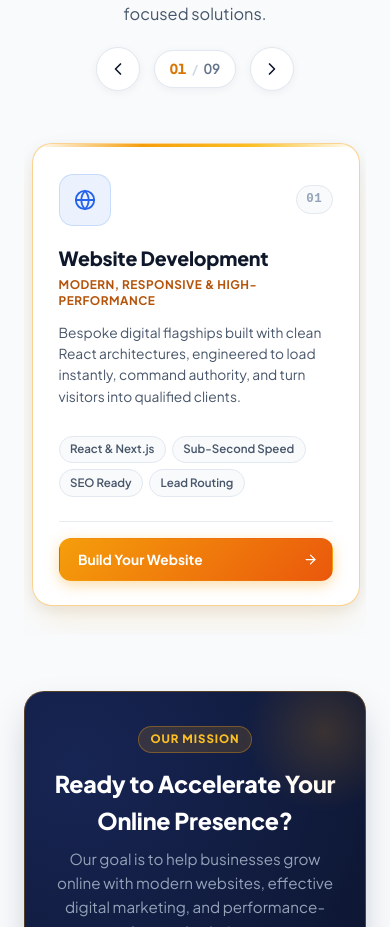
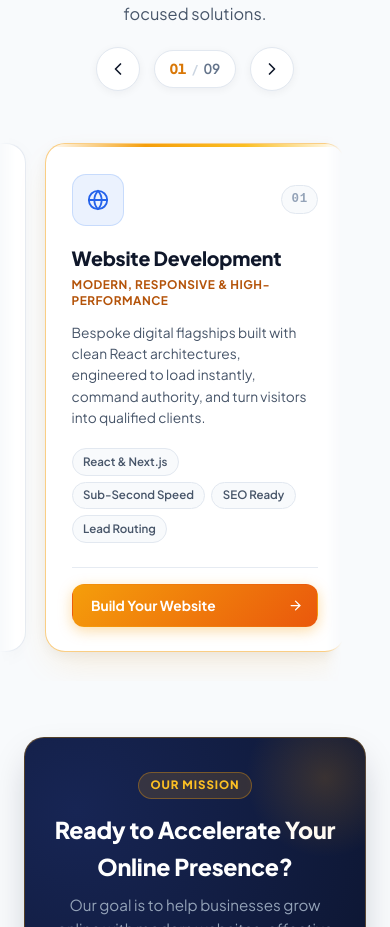
Before and after one commit to Raghulraja9720/night-owls-studio, a React (Vite) app: page / in a window 390 px wide. Shown: the part 3650-4577 px from the top of the page. Built offline with nearby package versions, Linux system fonts and the light colour scheme; no server answers.

Commit message:
fix(services): implement continuous marquee auto-drift on phone, eliminate scroll-snap locking, and enable seamless infinite flow

```diff
--- a/src/components/Services.jsx
+++ b/src/components/Services.jsx
@@ -196,22 +196,25 @@ function ServiceCard({ svc, isActive, onCardClick, onSelect }) {
 
 export default function Services({ onSelectService }) {
   const [isVisible, setIsVisible] = useState(false);
-  const [activeIndex, setActiveIndex] = useState(servicesData.length); // Start at Set 2, item 0
+  const [activeIndex, setActiveIndex] = useState(0);
   const sectionRef = useRef(null);
   const trackWrapperRef = useRef(null);
   const isPausedRef = useRef(false);
   const pauseTimerRef = useRef(null);
   const animFrameRef = useRef(null);
+  const touchStartXRef = useRef(0);
+  const touchStartYRef = useRef(0);
+  const hasDraggedRef = useRef(false);
 
-  const pauseAutoScrollTemporarily = () => {
+  const pauseAutoScroll = (resumeDelay = 3000) => {
     isPausedRef.current = true;
     if (pauseTimerRef.current) clearTimeout(pauseTimerRef.current);
     pauseTimerRef.current = setTimeout(() => {
       isPausedRef.current = false;
-    }, 6000);
+    }, resumeDelay);
   };
 
-  const smoothScrollTo = (targetX, duration = 500) => {
+  const smoothScrollTo = (targetX, duration = 400) => {
     const container = trackWrapperRef.current;
     if (!container) return;
 
@@ -223,12 +226,12 @@ export default function Services({ onSelectService }) {
     const startX = container.scrollLeft;
     const distance = targetX - startX;
     const startTime = performance.now();
-    const easeOutQuart = (t) => 1 - Math.pow(1 - t, 4);
+    const easeOutCubic = (t) => 1 - Math.pow(1 - t, 3);
 
     const step = (now) => {
       const elapsed = now - startTime;
       const progress = Math.min(elapsed / duration, 1);
-      container.scrollLeft = startX + distance * easeOutQuart(progress);
+      container.scrollLeft = startX + distance * easeOutCubic(progress);
 
       if (progress < 1) {
         animFrameRef.current = requestAnimationFrame(step);
@@ -241,105 +244,70 @@ export default function Services({ onSelectService }) {
     animFrameRef.current = requestAnimationFrame(step);
   };
 
-  const centerCard = (cardIdx, smooth = true) => {
+  const handleNext = () => {
+    pauseAutoScroll(3500);
     const container = trackWrapperRef.current;
     if (!container) return;
     const cards = container.querySelectorAll('.marquee-card');
-    if (cardIdx >= 0 && cardIdx < cards.length) {
-      const card = cards[cardIdx];
-      const targetLeft = Math.round(card.offsetLeft - (container.clientWidth - card.offsetWidth) / 2);
+    if (!cards.length) return;
 
-      if (typeof window !== 'undefined' && window.innerWidth <= 768) {
-        if (smooth) {
-          container.scrollTo({
-            left: targetLeft,
-            behavior: 'smooth'
-          });
-        } else {
-          container.scrollLeft = targetLeft;
-        }
-      } else {
-        if (smooth) {
-          smoothScrollTo(targetLeft, 520);
-        } else {
-          container.scrollLeft = targetLeft;
-        }
-      }
-    }
+    const cardStep = cards[1] ? (cards[1].offsetLeft - cards[0].offsetLeft) : 320;
+    smoothScrollTo(container.scrollLeft + cardStep, 450);
   };
 
-  const handleCardClick = (idx, serviceTitle) => {
-    if (activeIndex !== idx) {
-      pauseAutoScrollTemporarily();
-      setActiveIndex(idx);
-      centerCard(idx, true);
-    } else {
-      handleServiceClick(serviceTitle);
-    }
-  };
-
-  const handleNext = () => {
-    pauseAutoScrollTemporarily();
+  const handlePrev = () => {
+    pauseAutoScroll(3500);
     const container = trackWrapperRef.current;
     if (!container) return;
     const cards = container.querySelectorAll('.marquee-card');
-    let nextIdx = activeIndex + 1;
-    if (nextIdx >= cards.length - 2) {
-      const loopedIdx = (nextIdx % servicesData.length) + servicesData.length;
-      centerCard(loopedIdx, false);
-      nextIdx = loopedIdx + 1;
-    }
-    setActiveIndex(nextIdx);
-    centerCard(nextIdx, true);
+    if (!cards.length) return;
+
+    const cardStep = cards[1] ? (cards[1].offsetLeft - cards[0].offsetLeft) : 320;
+    smoothScrollTo(container.scrollLeft - cardStep, 450);
   };
 
-  const handlePrev = () => {
-    pauseAutoScrollTemporarily();
-    const container = trackWrapperRef.current;
-    if (!container) return;
-    let prevIdx = activeIndex - 1;
-    if (prevIdx < 2) {
-      const loopedIdx = (prevIdx % servicesData.length) + servicesData.length;
-      centerCard(loopedIdx, false);
-      prevIdx = loopedIdx - 1;
+  const handleTouchStart = (e) => {
+    isPausedRef.current = true;
+    hasDraggedRef.current = false;
+    if (e.touches && e.touches[0]) {
+      touchStartXRef.current = e.touches[0].clientX;
+      touchStartYRef.current = e.touches[0].clientY;
     }
-    setActiveIndex(prevIdx);
-    centerCard(prevIdx, true);
-  };
-
-  const handleTouchStart = () => {
-    isPausedRef.current = true;
     if (animFrameRef.current) {
       cancelAnimationFrame(animFrameRef.current);
       animFrameRef.current = null;
     }
   };
 
+  const handleTouchMove = (e) => {
+    isPausedRef.current = true;
+    if (e.touches && e.touches[0]) {
+      const diffX = Math.abs(e.touches[0].clientX - touchStartXRef.current);
+      const diffY = Math.abs(e.touches[0].clientY - touchStartYRef.current);
+      if (diffX > 8 || diffY > 8) {
+        hasDraggedRef.current = true;
+      }
+    }
+  };
+
   const handleTouchEnd = () => {
-    pauseAutoScrollTemporarily();
-    setTimeout(() => {
-      const container = trackWrapperRef.current;
-      if (!container) return;
-      const setLen = servicesData.length;
-      setActiveIndex((curr) => {
-        if (curr < setLen || curr >= setLen * 2) {
-          const normalized = (curr % setLen) + setLen;
-          centerCard(normalized, false);
-          return normalized;
-        }
-        return curr;
-      });
-    }, 400);
+    pauseAutoScroll(2500);
+  };
+
+  const handleCardClick = (serviceTitle) => {
+    if (hasDraggedRef.current) return;
+    handleServiceClick(serviceTitle);
   };
 
   const handleScroll = () => {
     const container = trackWrapperRef.current;
     if (!container) return;
 
-    if (animFrameRef.current === null) {
     const containerCenter = container.scrollLeft + container.clientWidth / 2;
     const cards = container.querySelectorAll('.marquee-card');
-      let closestIdx = activeIndex;
+    if (!cards.length) return;
+
+    let closestIdx = 0;
     let minDistance = Infinity;
 
     cards.forEach((card, idx) => {
@@ -351,8 +319,20 @@ export default function Services({ onSelectService }) {
       }
     });
 
-      if (closestIdx !== activeIndex && minDistance < 160) {
-        setActiveIndex(closestIdx);
+    const activeModulo = closestIdx % servicesData.length;
+    if (activeModulo !== activeIndex) {
+      setActiveIndex(activeModulo);
+    }
+
+    // Seamless infinite wrap normalization during touch scroll
+    if (cards.length >= servicesData.length * 2) {
+      const singleSetWidth = cards[servicesData.length].offsetLeft - cards[0].offsetLeft;
+      if (singleSetWidth > 0) {
+        if (container.scrollLeft >= singleSetWidth * 2) {
+          container.scrollLeft -= singleSetWidth;
+        } else if (container.scrollLeft < singleSetWidth * 0.4) {
+          container.scrollLeft += singleSetWidth;
+        }
       }
     }
   };
@@ -376,33 +356,32 @@ export default function Services({ onSelectService }) {
     return () => observer.disconnect();
   }, []);
 
-  // Initial centering on mount
-  useEffect(() => {
-    const initialIndex = servicesData.length;
-    setActiveIndex(initialIndex);
-    const timer = setTimeout(() => {
-      centerCard(initialIndex, false);
-    }, 60);
-    return () => clearTimeout(timer);
-  }, []);
-
-  // Window resize re-centering
-  useEffect(() => {
-    const handleResize = () => {
-      centerCard(activeIndex, false);
-    };
-    window.addEventListener('resize', handleResize);
-    return () => window.removeEventListener('resize', handleResize);
-  }, [activeIndex]);
-
-  // Desktop gentle auto-drift (disabled on touch/mobile devices)
+  // Initial positioning on mount at Set 2
   useEffect(() => {
     const container = trackWrapperRef.current;
     if (!container) return;
 
-    if (typeof window !== 'undefined' && window.innerWidth <= 768) {
-      return;
+    const setInitialPos = () => {
+      const cards = container.querySelectorAll('.marquee-card');
+      if (cards.length >= servicesData.length * 2) {
+        const singleSetWidth = cards[servicesData.length].offsetLeft - cards[0].offsetLeft;
+        if (singleSetWidth > 0) {
+          // Center the first card of Set 2
+          const targetCard = cards[servicesData.length];
+          const initialCenter = targetCard.offsetLeft - (container.clientWidth - targetCard.offsetWidth) / 2;
+          container.scrollLeft = initialCenter > 0 ? initialCenter : singleSetWidth;
         }
+      }
+    };
+
+    const timer = setTimeout(setInitialPos, 60);
+    return () => clearTimeout(timer);
+  }, []);
+
+  // Continuous auto-drift on BOTH mobile and desktop
+  useEffect(() => {
+    const container = trackWrapperRef.current;
+    if (!container) return;
 
     let animId;
     let lastTime = performance.now();
@@ -412,12 +391,20 @@ export default function Services({ onSelectService }) {
       lastTime = time;
 
       if (!isPausedRef.current && animFrameRef.current === null && container) {
-        container.scrollLeft += (22 * delta) / 1000;
-        const totalCards = container.querySelectorAll('.marquee-card');
-        if (totalCards.length > 0) {
-          const singleSetWidth = servicesData.length * (totalCards[0].offsetWidth + 24);
+        // Continuous reading speed: 18px/sec on mobile, 22px/sec on desktop
+        const isMobile = window.innerWidth <= 768;
+        const speed = isMobile ? 18 : 22;
+        container.scrollLeft += (speed * delta) / 1000;
+
+        const cards = container.querySelectorAll('.marquee-card');
+        if (cards.length >= servicesData.length * 2) {
+          const singleSetWidth = cards[servicesData.length].offsetLeft - cards[0].offsetLeft;
+          if (singleSetWidth > 0) {
             if (container.scrollLeft >= singleSetWidth * 2) {
               container.scrollLeft -= singleSetWidth;
+            } else if (container.scrollLeft < singleSetWidth * 0.4) {
+              container.scrollLeft += singleSetWidth;
+            }
           }
         }
       }
@@ -437,7 +424,7 @@ export default function Services({ onSelectService }) {
     }
   };
 
-  const currentDisplayNum = String((activeIndex % servicesData.length) + 1).padStart(2, '0');
+  const currentDisplayNum = String(activeIndex + 1).padStart(2, '0');
   const totalDisplayNum = String(servicesData.length).padStart(2, '0');
 
   return (
@@ -491,6 +478,7 @@ export default function Services({ onSelectService }) {
           onMouseEnter={() => { isPausedRef.current = true; }}
           onMouseLeave={() => { isPausedRef.current = false; }}
           onTouchStart={handleTouchStart}
+          onTouchMove={handleTouchMove}
           onTouchEnd={handleTouchEnd}
           onScroll={handleScroll}
         >
@@ -501,7 +489,7 @@ export default function Services({ onSelectService }) {
                 key={`s1-${svc.id}`}
                 svc={svc}
                 isActive={activeIndex === i}
-                onCardClick={() => handleCardClick(i, svc.title)}
+                onCardClick={() => handleCardClick(svc.title)}
                 onSelect={() => handleServiceClick(svc.title)}
               />
             ))}
@@ -510,8 +498,8 @@ export default function Services({ onSelectService }) {
               <ServiceCard
                 key={`s2-${svc.id}`}
                 svc={svc}
-                isActive={activeIndex === (servicesData.length + i)}
-                onCardClick={() => handleCardClick(servicesData.length + i, svc.title)}
+                isActive={activeIndex === i}
+                onCardClick={() => handleCardClick(svc.title)}
                 onSelect={() => handleServiceClick(svc.title)}
               />
             ))}
@@ -520,8 +508,8 @@ export default function Services({ onSelectService }) {
               <ServiceCard
                 key={`s3-${svc.id}`}
                 svc={svc}
-                isActive={activeIndex === (servicesData.length * 2 + i)}
-                onCardClick={() => handleCardClick(servicesData.length * 2 + i, svc.title)}
+                isActive={activeIndex === i}
+                onCardClick={() => handleCardClick(svc.title)}
                 onSelect={() => handleServiceClick(svc.title)}
               />
             ))}
--- a/src/styles.css
+++ b/src/styles.css
@@ -1107,6 +1107,7 @@ ul {
   -webkit-overflow-scrolling: touch;
   touch-action: pan-x pan-y;
   cursor: grab;
+  user-select: none;
 }
 
 .services-marquee-wrapper:active {
@@ -1123,6 +1124,7 @@ ul {
   gap: 1.5rem;
   overflow: visible;
   padding: 0 0.5rem;
+  will-change: transform;
 }
 
 .marquee-card {
@@ -1133,20 +1135,18 @@ ul {
   min-height: 460px;
   opacity: 1 !important;
   transform: translateY(0) !important;
-  transition: transform 0.3s cubic-bezier(0.16, 1, 0.3, 1),
-              box-shadow 0.3s ease,
-              border-color 0.3s ease,
-              opacity 0.3s ease !important;
+  transition: box-shadow 0.25s ease,
+              border-color 0.25s ease !important;
 }
 
 .marquee-card:hover {
-  transform: translateY(-6px) !important;
+  transform: translateY(-4px) !important;
   box-shadow: 0 20px 35px -8px rgba(15, 23, 42, 0.09), 0 0 0 1px rgba(245, 158, 11, 0.25) !important;
   border-color: rgba(245, 158, 11, 0.35) !important;
 }
 
 .marquee-card.card-active {
-  border-color: rgba(245, 158, 11, 0.45) !important;
+  border-color: rgba(245, 158, 11, 0.5) !important;
   box-shadow: 0 16px 36px -8px rgba(245, 158, 11, 0.14), 0 4px 16px rgba(15, 23, 42, 0.06) !important;
 }
 
@@ -1167,59 +1167,47 @@ ul {
 
 @media (max-width: 768px) {
   .services-marquee-wrapper {
-    padding: 1rem 0 1.85rem;
-    mask-image: none;
-    -webkit-mask-image: none;
-    scroll-snap-type: x mandatory;
-    scroll-behavior: smooth;
+    margin-left: -1.5rem;
+    margin-right: -1.5rem;
+    padding: 1rem 1.5rem 1.85rem;
+    mask-image: linear-gradient(to right, transparent 0%, black 5%, black 95%, transparent 100%);
+    -webkit-mask-image: linear-gradient(to right, transparent 0%, black 5%, black 95%, transparent 100%);
     -webkit-overflow-scrolling: touch;
+    touch-action: pan-x pan-y;
   }
 
   .services-marquee-track {
-    gap: 1rem;
-    padding: 0 calc((100vw - min(84vw, 340px)) / 2);
+    gap: 1.15rem;
+    padding: 0 0.5rem;
   }
 
   .marquee-card {
-    width: min(84vw, 340px);
-    min-width: min(84vw, 340px);
-    max-width: min(84vw, 340px);
-    padding: 1.5rem 1.3rem 1.3rem;
+    width: 300px;
+    min-width: 300px;
+    max-width: 300px;
+    padding: 1.45rem 1.25rem 1.25rem;
     min-height: 440px;
-    scroll-snap-align: center;
-    scroll-snap-stop: normal;
-    opacity: 0.82 !important;
-    transform: scale(0.97) !important;
-  }
-
-  .marquee-card.card-active {
+    transform: none !important;
     opacity: 1 !important;
-    transform: scale(1) !important;
-    border-color: rgba(245, 158, 11, 0.45) !important;
-    box-shadow: 0 16px 36px -8px rgba(245, 158, 11, 0.16), 0 4px 16px rgba(15, 23, 42, 0.08) !important;
+  }
+
+  .marquee-card:hover {
+    transform: none !important;
   }
 }
 
 @media (max-width: 380px) {
   .services-marquee-track {
-    gap: 0.75rem;
-    padding: 0 calc((100vw - 280px) / 2);
+    gap: 0.85rem;
+    padding: 0 0.25rem;
   }
 
   .marquee-card {
-    width: 280px;
-    min-width: 280px;
-    max-width: 280px;
-    padding: 1.3rem 1.1rem 1.15rem;
-    min-height: 420px;
-  }
-}
-
-@media (hover: none) {
-  .marquee-card:not(.card-active):hover {
-    transform: scale(0.97) !important;
-    box-shadow: 0 4px 20px -2px rgba(15, 23, 42, 0.04) !important;
-    border-color: rgba(226, 232, 240, 0.85) !important;
+    width: 275px;
+    min-width: 275px;
+    max-width: 275px;
+    padding: 1.25rem 1.05rem 1.15rem;
+    min-height: 425px;
   }
 }
 
--- a/styles.css
+++ b/styles.css
@@ -1107,6 +1107,7 @@ ul {
   -webkit-overflow-scrolling: touch;
   touch-action: pan-x pan-y;
   cursor: grab;
+  user-select: none;
 }
 
 .services-marquee-wrapper:active {
@@ -1123,6 +1124,7 @@ ul {
   gap: 1.5rem;
   overflow: visible;
   padding: 0 0.5rem;
+  will-change: transform;
 }
 
 .marquee-card {
@@ -1133,20 +1135,18 @@ ul {
   min-height: 460px;
   opacity: 1 !important;
   transform: translateY(0) !important;
-  transition: transform 0.3s cubic-bezier(0.16, 1, 0.3, 1),
-              box-shadow 0.3s ease,
-              border-color 0.3s ease,
-              opacity 0.3s ease !important;
+  transition: box-shadow 0.25s ease,
+              border-color 0.25s ease !important;
 }
 
 .marquee-card:hover {
-  transform: translateY(-6px) !important;
+  transform: translateY(-4px) !important;
   box-shadow: 0 20px 35px -8px rgba(15, 23, 42, 0.09), 0 0 0 1px rgba(245, 158, 11, 0.25) !important;
   border-color: rgba(245, 158, 11, 0.35) !important;
 }
 
 .marquee-card.card-active {
-  border-color: rgba(245, 158, 11, 0.45) !important;
+  border-color: rgba(245, 158, 11, 0.5) !important;
   box-shadow: 0 16px 36px -8px rgba(245, 158, 11, 0.14), 0 4px 16px rgba(15, 23, 42, 0.06) !important;
 }
 
@@ -1167,59 +1167,47 @@ ul {
 
 @media (max-width: 768px) {
   .services-marquee-wrapper {
-    padding: 1rem 0 1.85rem;
-    mask-image: none;
-    -webkit-mask-image: none;
-    scroll-snap-type: x mandatory;
-    scroll-behavior: smooth;
+    margin-left: -1.5rem;
+    margin-right: -1.5rem;
+    padding: 1rem 1.5rem 1.85rem;
+    mask-image: linear-gradient(to right, transparent 0%, black 5%, black 95%, transparent 100%);
+    -webkit-mask-image: linear-gradient(to right, transparent 0%, black 5%, black 95%, transparent 100%);
     -webkit-overflow-scrolling: touch;
+    touch-action: pan-x pan-y;
   }
 
   .services-marquee-track {
-    gap: 1rem;
-    padding: 0 calc((100vw - min(84vw, 340px)) / 2);
+    gap: 1.15rem;
+    padding: 0 0.5rem;
   }
 
   .marquee-card {
-    width: min(84vw, 340px);
-    min-width: min(84vw, 340px);
-    max-width: min(84vw, 340px);
-    padding: 1.5rem 1.3rem 1.3rem;
+    width: 300px;
+    min-width: 300px;
+    max-width: 300px;
+    padding: 1.45rem 1.25rem 1.25rem;
     min-height: 440px;
-    scroll-snap-align: center;
-    scroll-snap-stop: normal;
-    opacity: 0.82 !important;
-    transform: scale(0.97) !important;
-  }
-
-  .marquee-card.card-active {
+    transform: none !important;
     opacity: 1 !important;
-    transform: scale(1) !important;
-    border-color: rgba(245, 158, 11, 0.45) !important;
-    box-shadow: 0 16px 36px -8px rgba(245, 158, 11, 0.16), 0 4px 16px rgba(15, 23, 42, 0.08) !important;
+  }
+
+  .marquee-card:hover {
+    transform: none !important;
   }
 }
 
 @media (max-width: 380px) {
   .services-marquee-track {
-    gap: 0.75rem;
-    padding: 0 calc((100vw - 280px) / 2);
+    gap: 0.85rem;
+    padding: 0 0.25rem;
   }
 
   .marquee-card {
-    width: 280px;
-    min-width: 280px;
-    max-width: 280px;
-    padding: 1.3rem 1.1rem 1.15rem;
-    min-height: 420px;
-  }
-}
-
-@media (hover: none) {
-  .marquee-card:not(.card-active):hover {
-    transform: scale(0.97) !important;
-    box-shadow: 0 4px 20px -2px rgba(15, 23, 42, 0.04) !important;
-    border-color: rgba(226, 232, 240, 0.85) !important;
+    width: 275px;
+    min-width: 275px;
+    max-width: 275px;
+    padding: 1.25rem 1.05rem 1.15rem;
+    min-height: 425px;
   }
 }
 
```
Lines whose indentation alone changed are shown as unchanged.
